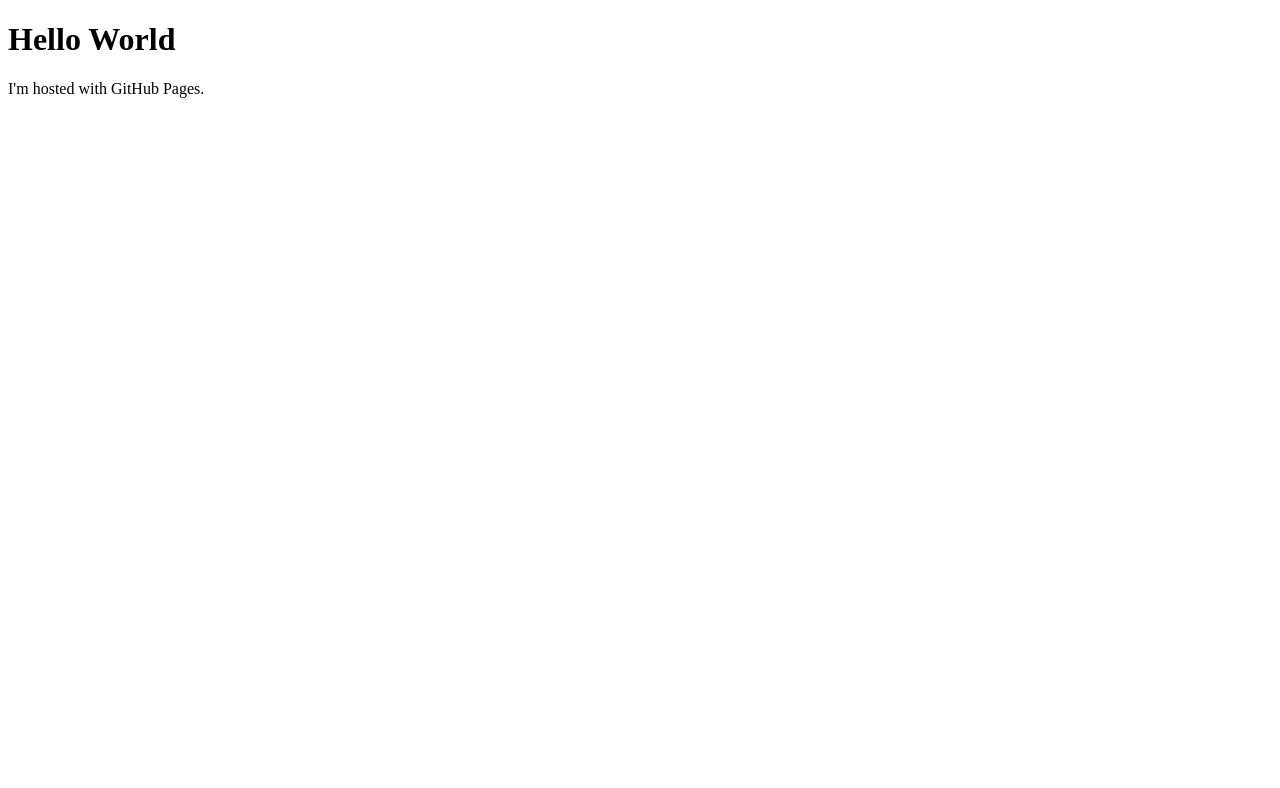
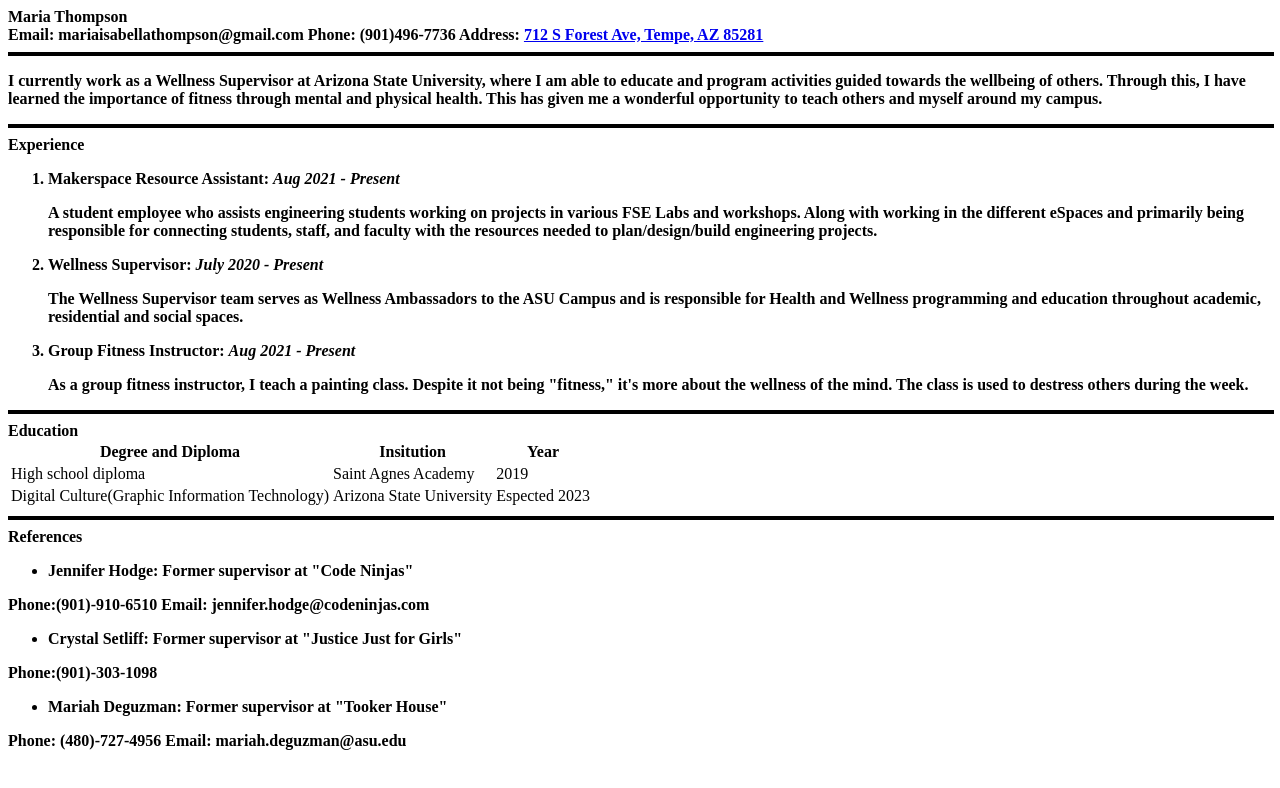
Before and after one commit to mariathompson03/mariathompson03.github.io, a plain HTML site: page index.html in a window 1280 px wide. Drawn offline with Linux system fonts and the light colour scheme.

Commit message:
Update index.html

```diff
--- a/index.html
+++ b/index.html
@@ -1,7 +1,64 @@
-<!DOCTYPE html>
 <html>
-<body>
-<h1>Hello World</h1>
-<p>I'm hosted with GitHub Pages.</p>
-</body>
-</html>
+  <body>
+<div class ="container">
+  <div class="full_name"><b> Maria Thompson
+    </div>
+      <span class="email"> Email:</span>
+      <span class="myEmail"> mariaisabellathompson@gmail.com</span>
+      <span class="phone"> Phone:</span>
+      <span class="myNumber">(901)496-7736</span>
+      <span class="address"> Address:</span>
+     <span class="myApartment"><a href="https://www.google.com/maps/place/Union+Tempe/@33.4227206,-111.9399293,17z/data=!3m1!4b1!4m5!3m4!1s0x872b08d912393339:0x38505e38e1f53970!8m2!3d33.4227253!4d-111.9368432"> 712 S Forest Ave, Tempe, AZ 85281</a>
+       </body>
+    <div class="objective"><hr size="4" width="100%" color="black">
+       <span class="summary"><p>I currently work as a Wellness Supervisor at Arizona State University, where I am able to educate and program
+activities guided towards the wellbeing of others. Through this, I have learned the importance of fitness through
+mental and physical health. This has given me a wonderful opportunity to teach others and myself around my
+campus.</p>
+   <div class="experience">
+     <hr size="4" width="100%" color="black">Experience</div>
+         <span class="makerspace"><ol type="1">
+           <li>Makerspace Resource Assistant: <em> Aug 2021 - Present </em></li>
+           <span class="descriptionMakerspace"><p>A student employee who assists engineering students working on projects in various FSE Labs and
+workshops. Along with working in the different eSpaces and primarily being responsible for connecting
+students, staff, and faculty with the resources needed to plan/design/build engineering projects.</p></span>
+           <span class= "wellnessSupervisor"><li> Wellness Supervisor: <em> July 2020 - Present</em></li></span>
+           <span class="descriptionWellness"><p>The Wellness Supervisor team serves as Wellness Ambassadors to the ASU Campus and is
+responsible for Health and Wellness programming and education throughout academic, residential and
+             social spaces.</p></span>
+             <span class="groupFitness">
+               <li>Group Fitness Instructor: <em>Aug 2021 - Present </em>  </li>
+               <span class="descriptionGroupFitness"><p>As a group fitness instructor, I teach a painting class. Despite it not being "fitness," it's more about the
+wellness of the mind. The class is used to destress others during the week.</p></ol>
+               <div
+                  class="myEducation"><hr size="4" width="100%" color="black">Education</div>
+       <table>
+      <thead>
+          <tr>
+            <th>Degree and Diploma</th>
+            <th>Insitution</th>
+            <th>Year</th>
+          </tr>
+         </thead>
+         <tbody>
+          <tr>
+            <td>High school diploma</td>
+            <td>Saint Agnes Academy</td>
+            <td>2019</td>
+          </tr>
+          <tr>
+            <td>Digital Culture(Graphic Information Technology)</td>
+            <td>Arizona State University</td>
+            <td>Espected 2023</td>
+          </tr>
+       </tbody>
+         </table>
+               <div class="references"><hr size="4" width="100%" color="black">References</div>
+               <span class="jenniferHodge"><ul><li>Jennifer Hodge: Former supervisor at "Code Ninjas"</li></ul>
+                 <span class="jenniferHodgeContact">Phone:(901)-910-6510 Email: jennifer.hodge@codeninjas.com</span>
+                 <span class="crystalSetliff"><ul><li>Crystal Setliff: Former supervisor at "Justice Just for Girls"</ul></li></span>
+                   <span class="crystalSetliffContact">Phone:(901)-303-1098</span>
+
+                   <span class="mariahDeguzman"><ul><li>Mariah Deguzman: Former supervisor at "Tooker House"</li></ul>
+                     <span class="mariahDeguzmanContact">Phone: (480)-727-4956 Email: mariah.deguzman@asu.edu</span>
+                     </html>
```
